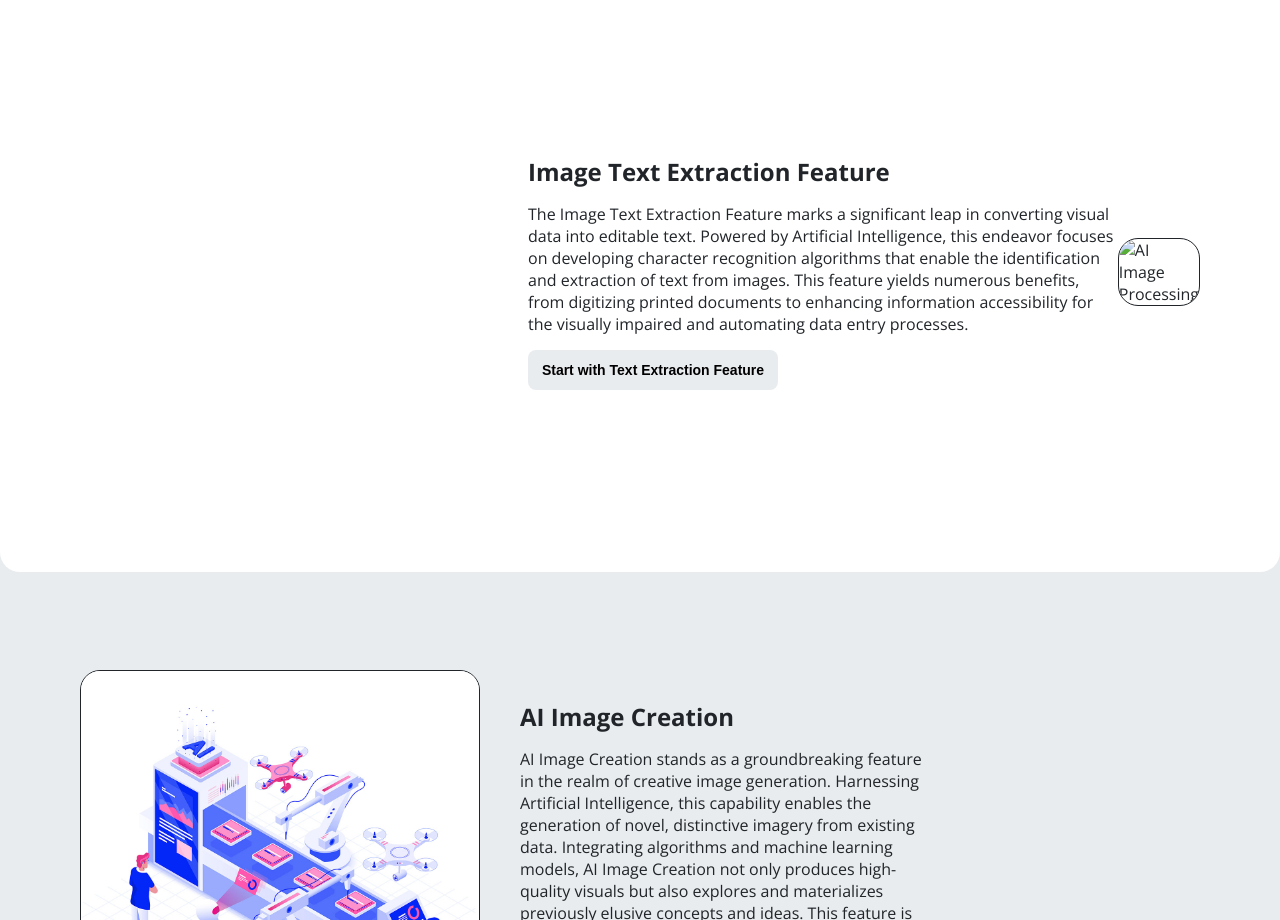
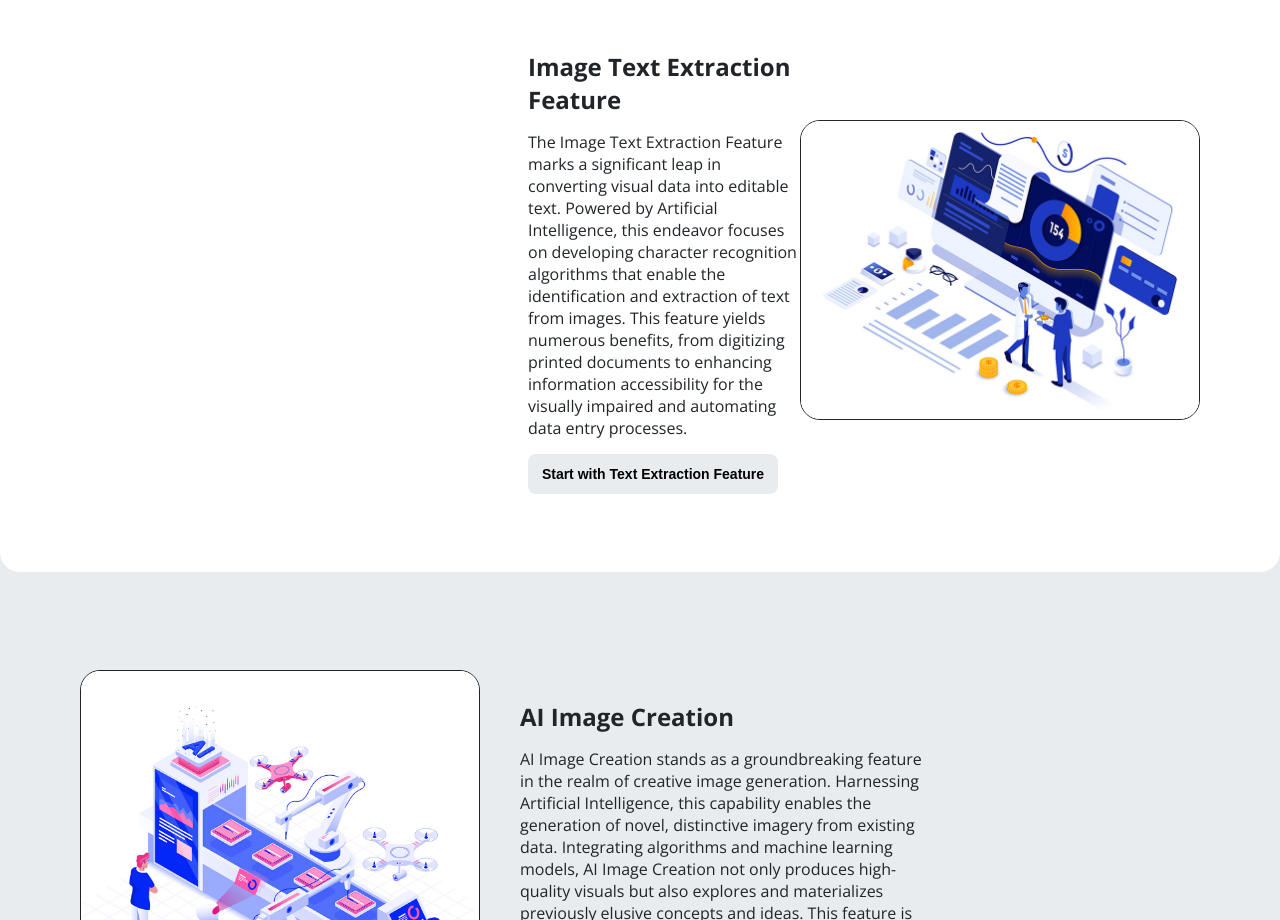
Before and after one commit to diepvukhac/benri-service, a plain HTML site: page index.html in a window 1280 px wide. Shown: the part 1500-2420 px from the top of the page. Drawn offline with nearby package versions, Linux system fonts and the light colour scheme; files whose address does not match are found by name.

Commit message:
change path
change path

```diff
--- a/index.html
+++ b/index.html
@@ -121,7 +121,7 @@
             <a href="index.html"><button target="_blank" class="img-pro-btn" style="background-color: #e9ecef;">Start with Text Extraction Feature</button></a>
           </div>
           <div class="">
-            <img class="img-for-product" src="/benri-website/image/text-extraction-feature.jpg" alt="AI Image Processing" style="width: 400px;height: 300px; border-radius: 20px;">
+            <img class="img-for-product" src="/image/text-extraction-feature.jpg" alt="AI Image Processing" style="width: 400px;height: 300px; border-radius: 20px;">
           </div>
         </div>
 
```
